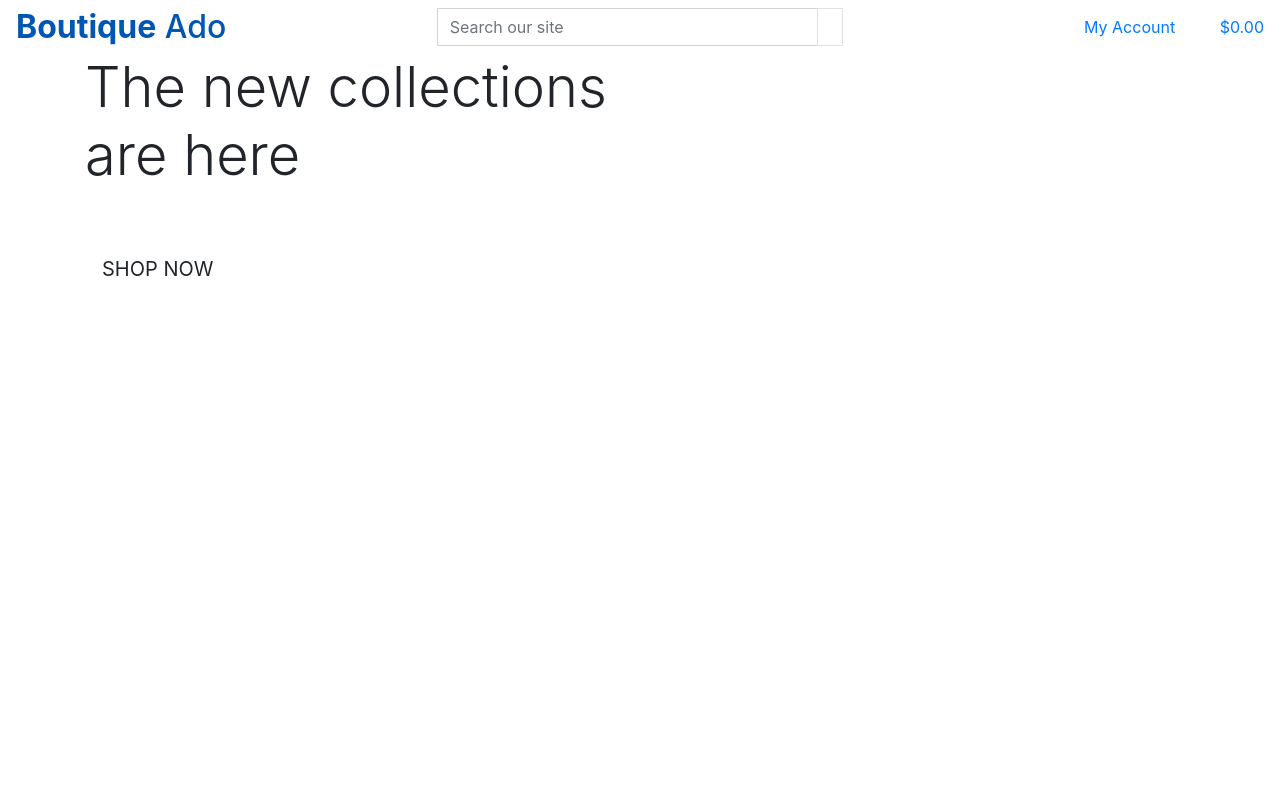
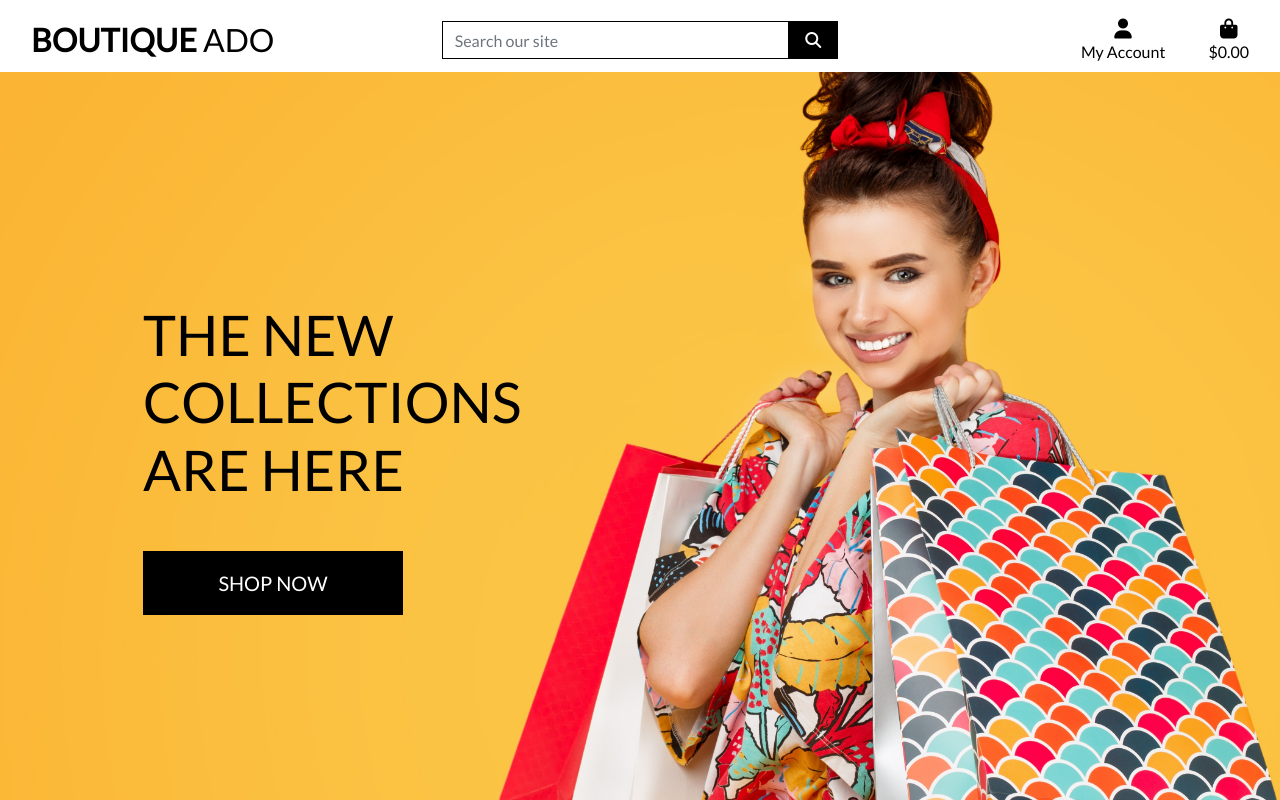
Before and after one commit to StefanMdvs/boutique-ado-ci, a Django app: page / in a window 1280 px wide. Run offline with Django 3.2, Linux system fonts and the light colour scheme; some libraries are stand-ins or nearby versions.

Commit message:
Complete homepage header and CSS

```diff
--- a/boutique_ado/settings.py
+++ b/boutique_ado/settings.py
@@ -147,6 +147,10 @@ USE_TZ = True
 # https://docs.djangoproject.com/en/3.2/howto/static-files/
 
 STATIC_URL = '/static/'
+STATICFILES_DIRS = (os.path.join(BASE_DIR, 'static'),)
+
+MEDIA_URL = '/media/'
+MEDIA_ROOT = os.path.join(BASE_DIR, 'media')
 
 # Default primary key field type
 # https://docs.djangoproject.com/en/3.2/ref/settings/#default-auto-field
--- a/boutique_ado/urls.py
+++ b/boutique_ado/urls.py
@@ -15,9 +15,11 @@ Including another URLconf
 """
 from django.contrib import admin
 from django.urls import path, include
+from django.conf import settings
+from django.conf.urls.static import static
 
 urlpatterns = [
     path('admin/', admin.site.urls),
     path('accounts/', include('allauth.urls')),
     path('', include('home.urls')),
-]
+] + static(settings.MEDIA_URL, document_root=settings.MEDIA_ROOT)
--- a/home/templates/home/index.html
+++ b/home/templates/home/index.html
@@ -1,7 +1,7 @@
 {% extends "base.html" %}
 {% load static %}
 
-{% block page_header%}
+{% block page_header %}
     <div class="container header-container">
         <div class="row">
             <div class="col"></div>
@@ -13,10 +13,12 @@
     <div class="container h-100">
         <div class="row h-100">
             <div class="col-7 col-md-6 my-auto">
-                <h1 class="display-4 logo-font text-black">The new collections are here</h1>
+                <h1 class="display-4 logo-font text-black">
+                    The new collections are here
+                </h1>
                 <div class="my-5">
                     <h4>
-                        <a href="" class="shop-now btn btn-lg rounded-0 text-uppercase py-3">Shop Now</a>
+                        <a href="" class="shop-now-button btn btn-lg rounded-0 text-uppercase py-3">Shop Now</a>
                     </h4>
                 </div>
             </div>
--- /dev/null
+++ b/static/css/base.css
@@ -0,0 +1,81 @@
+html {
+    height: 100%;
+}
+
+body {
+    background: url('/media/homepage_background_cropped.jpg') no-repeat center center fixed;
+    background-size: cover;
+    height: calc(100vh - 164px);
+    color: #555;
+    font-family: 'Lato';
+}
+
+/* from Bulma */
+.icon {
+    align-items: center;
+    display: inline-flex;
+    justify-content: center;
+    height: 1.5rem;
+    width: 1.5rem;
+}
+
+.logo-font {
+    text-transform: uppercase;
+}
+
+.main-logo-link {
+    width: fit-content;
+}
+
+.shop-now-button {
+    background: black;
+    color: white;
+    min-width: 260px;
+}
+
+.btn-black {
+    background: black;
+    color: white;
+}
+
+.shop-now-button:hover,
+.shop-now-button:active,
+.shop-now-button:focus,
+.btn-black:hover,
+.btn-black:active,
+.btn-black:focus {
+    background: #222;
+    color: white;
+}
+
+.text-black {
+    color: #000 !important;
+}
+
+.border-black {
+    border: 1px solid black !important;
+}
+
+/* -------------------------------- Media Queries */
+
+/* Slightly larger container on xl screens */
+@media (min-width: 1200px) {
+  .container {
+    max-width: 80%;
+  }
+}
+
+/* fixed top navbar only on medium and up */
+@media (min-width: 992px) {
+    .fixed-top-desktop-only {
+        position: fixed;
+        top: 0;
+        right: 0;
+        left: 0;
+        z-index: 1030;
+    }
+
+    .header-container {
+        padding-top: 164px;
+    }
+}
--- a/templates/base.html
+++ b/templates/base.html
@@ -3,6 +3,7 @@
 <!doctype html>
 <html lang="en">
   <head>
+
     {% block meta %}
         <meta http-equiv="X-UA-Compatible" content="ie=edge">
         <meta charset="utf-8">
@@ -13,18 +14,17 @@
     {% endblock %}
 
     {% block corecss %}
-        <link rel="stylesheet" href="https://cdn.jsdelivr.net/npm/bootstrap@4.5.3/dist/css/bootstrap.min.css" integrity="sha384-TX8t27EcRE3e/ihU7zmQxVncDAy5uIKz4rEkgIXeMed4M0jlfIDPvg6uqKI2xXr2" crossorigin="anonymous">
+        <link rel="stylesheet" href="https://stackpath.bootstrapcdn.com/bootstrap/4.4.1/css/bootstrap.min.css" integrity="sha384-Vkoo8x4CGsO3+Hhxv8T/Q5PaXtkKtu6ug5TOeNV6gBiFeWPGFN9MuhOf23Q9Ifjh" crossorigin="anonymous">
+        <link rel="stylesheet" href="https://fonts.googleapis.com/css?family=Lato&display=swap">
+        <link rel="stylesheet" href="{% static 'css/base.css' %}">
     {% endblock %}
 
     {% block extra_css %}
     {% endblock %}
 
     {% block corejs %}
-        <script
-            src="https://code.jquery.com/jquery-3.6.0.min.js"
-            integrity="sha256-/xUj+3OJU5yExlq6GSYGSHk7tPXikynS7ogEvDej/m4="
-            crossorigin="anonymous">
-        </script>
+        <script src="https://kit.fontawesome.com/e9c73d7092.js" crossorigin="anonymous"></script>
+        <script src="https://code.jquery.com/jquery-3.4.1.slim.min.js" integrity="sha384-J6qa4849blE2+poT4WnyKhv5vZF5SrPo0iEjwBvKU7imGFAV0wwj1yYfoRSJoZ+n" crossorigin="anonymous"></script>
         <script src="https://cdn.jsdelivr.net/npm/popper.js@1.16.0/dist/umd/popper.min.js" integrity="sha384-Q6E9RHvbIyZFJoft+2mJbHaEWldlvI9IOYy5n3zV9zzTtmI3UksdQRVvoxMfooAo" crossorigin="anonymous"></script>
         <script src="https://stackpath.bootstrapcdn.com/bootstrap/4.4.1/js/bootstrap.min.js" integrity="sha384-wfSDF2E50Y2D1uUdj0O3uMBJnjuUD4Ih7YwaYd1iqfktj0Uod8GCExl3Og8ifwB6" crossorigin="anonymous"></script>
     {% endblock %}
@@ -35,8 +35,8 @@
     <title>Boutique Ado {% block extra_title %}{% endblock %}</title>
   </head>
   <body>
-    <header class="container-fluid fixed-top"></header>
-      <div class="row">
+    <header class="container-fluid fixed-top">
+        <div id="topnav" class="row bg-white pt-lg-2 d-none d-lg-flex">
             <div class="col-12 col-lg-4 my-auto py-1 py-lg-0 text-center text-lg-left">
                 <a href="{% url 'home' %}" class="nav-link main-logo-link">
                     <h2 class="logo-font text-black my-0"><strong>Boutique</strong> Ado</h2>
@@ -45,9 +45,9 @@
             <div class="col-12 col-lg-4 my-auto py-1 py-lg-0">
                 <form method="GET" action="">
                     <div class="input-group w-100">
-              <input type="text" name="q" class="form-control border-black rounded-0" placeholder="Search our site">
+                        <input class="form-control border border-black rounded-0" type="text" name="q" placeholder="Search our site">
                         <div class="input-group-append">
-                <button type="submit" class="form-control btn btn-black border border-black rounded-0">
+                            <button class="form-control btn btn-black border border-black rounded-0" type="submit">
                                 <span class="icon">
                                     <i class="fas fa-search"></i>
                                 </span>
@@ -59,7 +59,7 @@
             <div class="col-12 col-lg-4 my-auto py-1 py-lg-0">
                 <ul class="list-inline list-unstyled text-center text-lg-right my-0">
                     <li class="list-inline-item dropdown">
-              <a href="#" class="text-black nav-link" id="user-options" data-toggle="dropdown" aria-haspopup="true" aria-expanded="false">
+                        <a class="text-black nav-link" href="#" id="user-options" data-toggle="dropdown" aria-haspopup="true" aria-expanded="false">
                             <div class="text-center">
                                 <div><i class="fas fa-user fa-lg"></i></div>
                                 <p class="my-0">My Account</p>
@@ -95,6 +95,8 @@
                 </ul>
             </div>
         </div>
+    </header>
+
     {% if messages %}
         <div class="message-container"></div>
     {% endif %}
@@ -107,5 +109,7 @@
 
     {% block postloadjs %}
     {% endblock %}
+
+
   </body>
 </html>
```
Also changed, not shown: media/homepage_background_cropped.jpg (added). Lines whose indentation alone changed are shown as unchanged.
